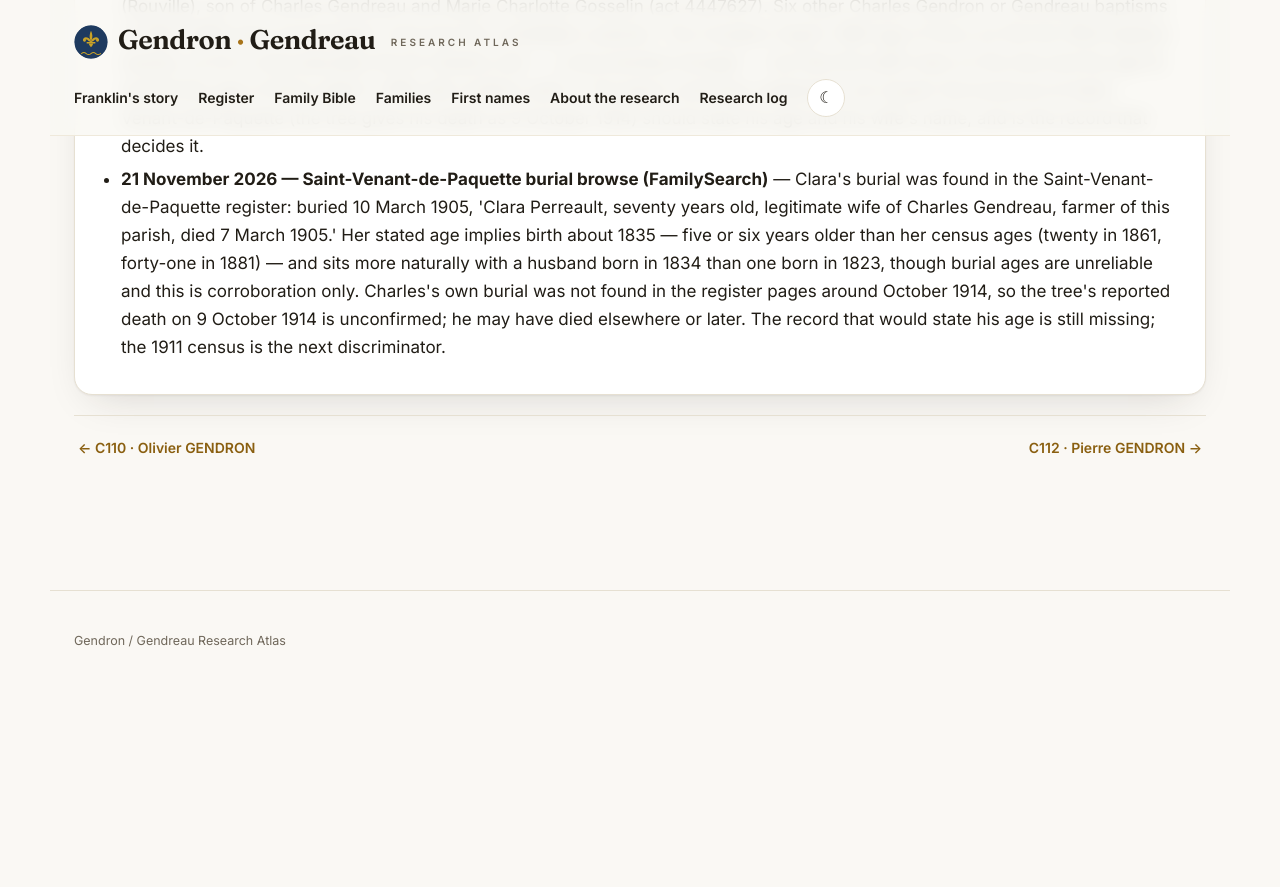
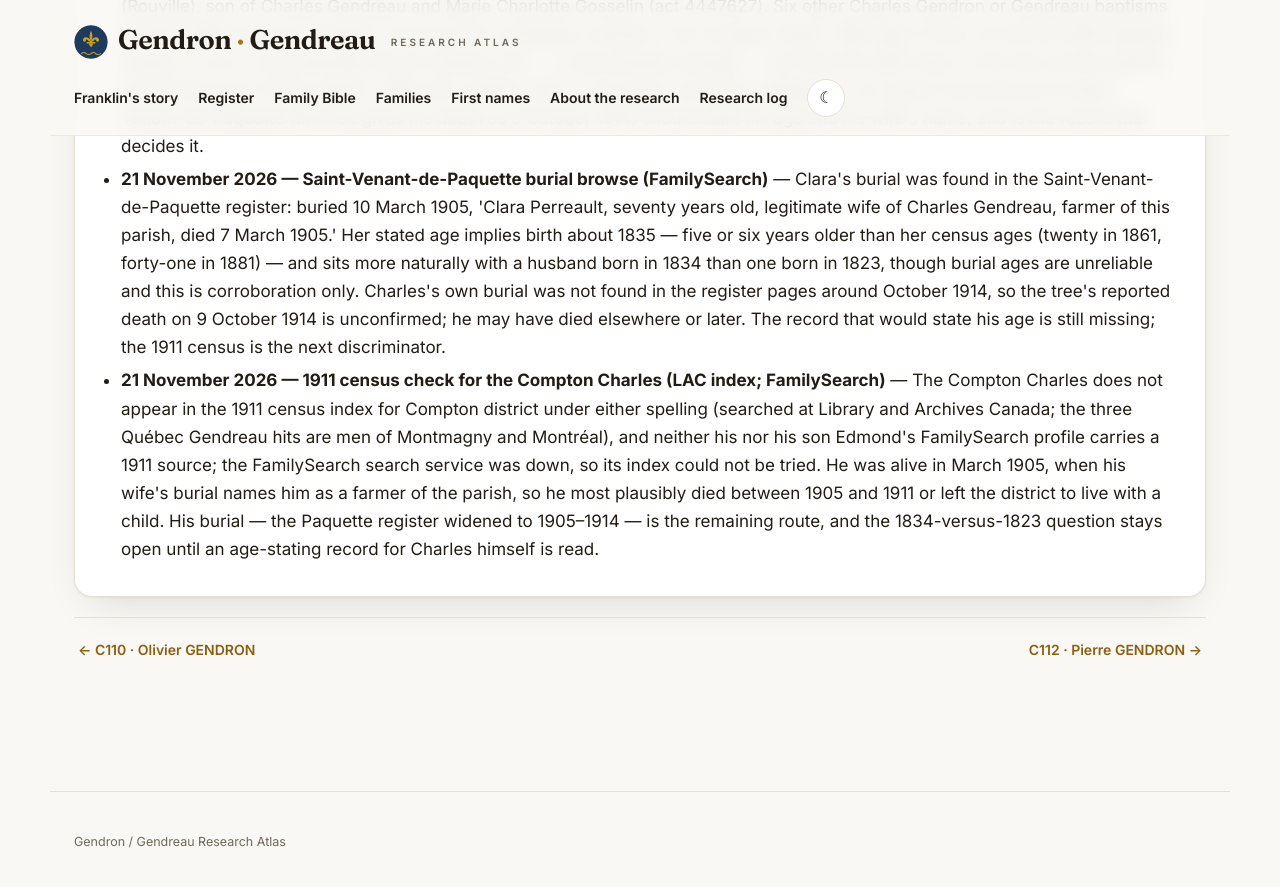
Before and after one commit to vetharmon/gendron-research, a Jekyll site: the page built from _candidates/c111.md, in a window 1280 px wide and 900 px high, scrolled down 4326 px. Shown: the top 887 px of the window. Built offline with Jekyll 4.4.1, drawn with Linux system fonts in a browser that asks for light colours; before the commit the page ends 5024 px from its top, so only the background shows below that.

Commit message:
C111 — 1911 census check: no Compton Charles in the LAC index

```diff
--- a/_candidates/c111.md
+++ b/_candidates/c111.md
@@ -41,6 +41,8 @@ search_log:
     outcome: "The FamilySearch tree's birth date for the Compton Charles — 28 June 1834 — comes from a real baptism: Charles Pierre Gendreau, baptized 29 June 1834 at St-Césaire (Rouville), son of Charles Gendreau and Marie Charlotte Gosselin (act 4447627). Six other Charles Gendron or Gendreau baptisms of 1833–1836 were enumerated; none has this candidate's parents. The Compton head's 1881 age of forty-six fits the 1834 baptism exactly, so he is most plausibly the St-Césaire man — a documented stranger — but that link itself rests on the tree and the age fit, and the Ely age of thirty-eight in 1861 still conflicts with it. The lead is seriously weakened, not closed: the burial act at Saint-Venant-de-Paquette (the tree gives his death as 9 October 1914) should state his age and his wife's name, and is the record that decides it."
   - resource: "21 November 2026 — Saint-Venant-de-Paquette burial browse (FamilySearch)"
     outcome: "Clara's burial was found in the Saint-Venant-de-Paquette register: buried 10 March 1905, 'Clara Perreault, seventy years old, legitimate wife of Charles Gendreau, farmer of this parish, died 7 March 1905.' Her stated age implies birth about 1835 — five or six years older than her census ages (twenty in 1861, forty-one in 1881) — and sits more naturally with a husband born in 1834 than one born in 1823, though burial ages are unreliable and this is corroboration only. Charles's own burial was not found in the register pages around October 1914, so the tree's reported death on 9 October 1914 is unconfirmed; he may have died elsewhere or later. The record that would state his age is still missing; the 1911 census is the next discriminator."
+  - resource: "21 November 2026 — 1911 census check for the Compton Charles (LAC index; FamilySearch)"
+    outcome: "The Compton Charles does not appear in the 1911 census index for Compton district under either spelling (searched at Library and Archives Canada; the three Québec Gendreau hits are men of Montmagny and Montréal), and neither his nor his son Edmond's FamilySearch profile carries a 1911 source; the FamilySearch search service was down, so its index could not be tried. He was alive in March 1905, when his wife's burial names him as a farmer of the parish, so he most plausibly died between 1905 and 1911 or left the district to live with a child. His burial — the Paquette register widened to 1905–1914 — is the remaining route, and the 1834-versus-1823 question stays open until an age-stating record for Charles himself is read."
 permalink: /candidates/c111/
 sources:
   - label: "LAFRANCE baptism (act 2369974)"
```
